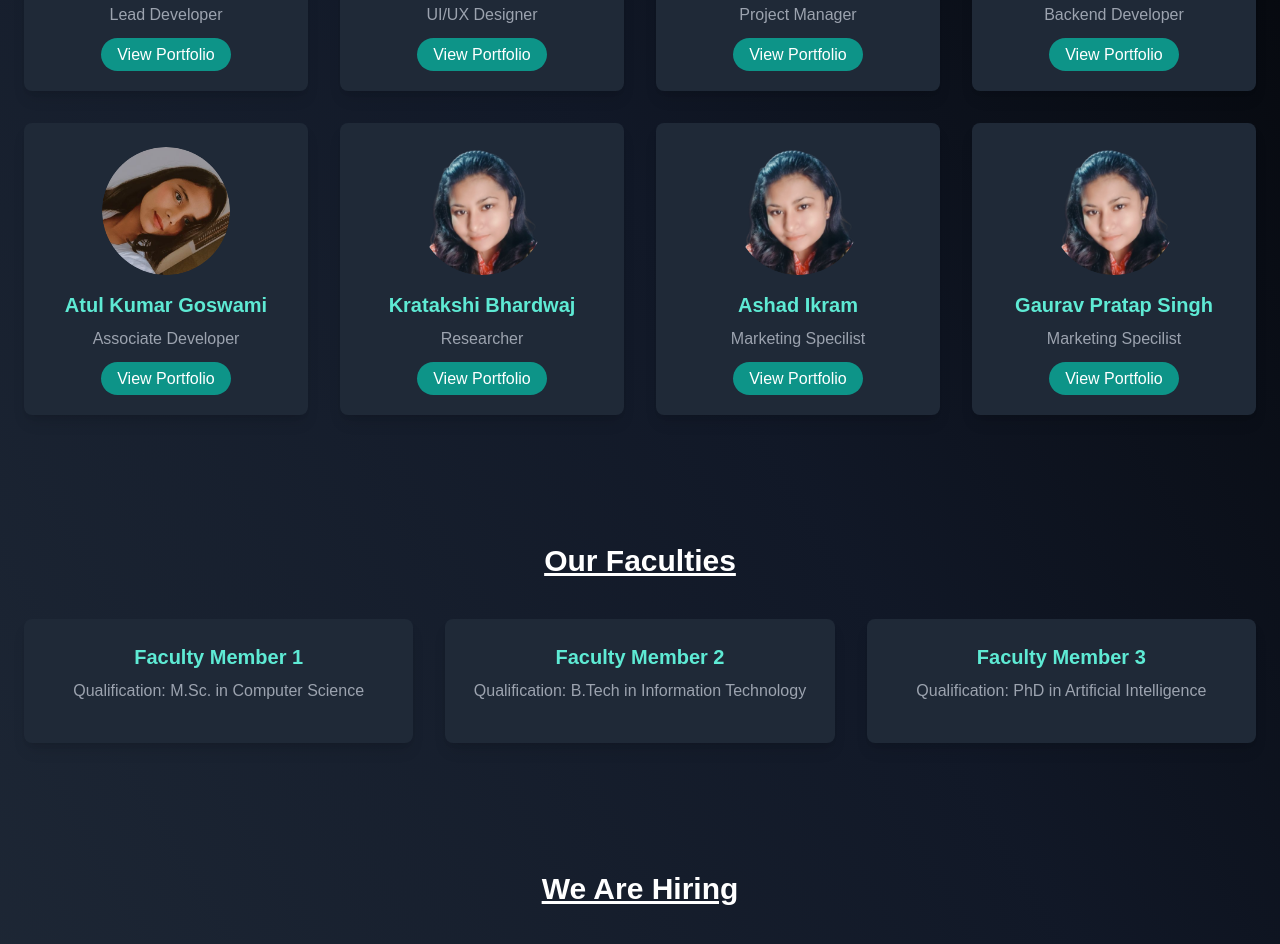
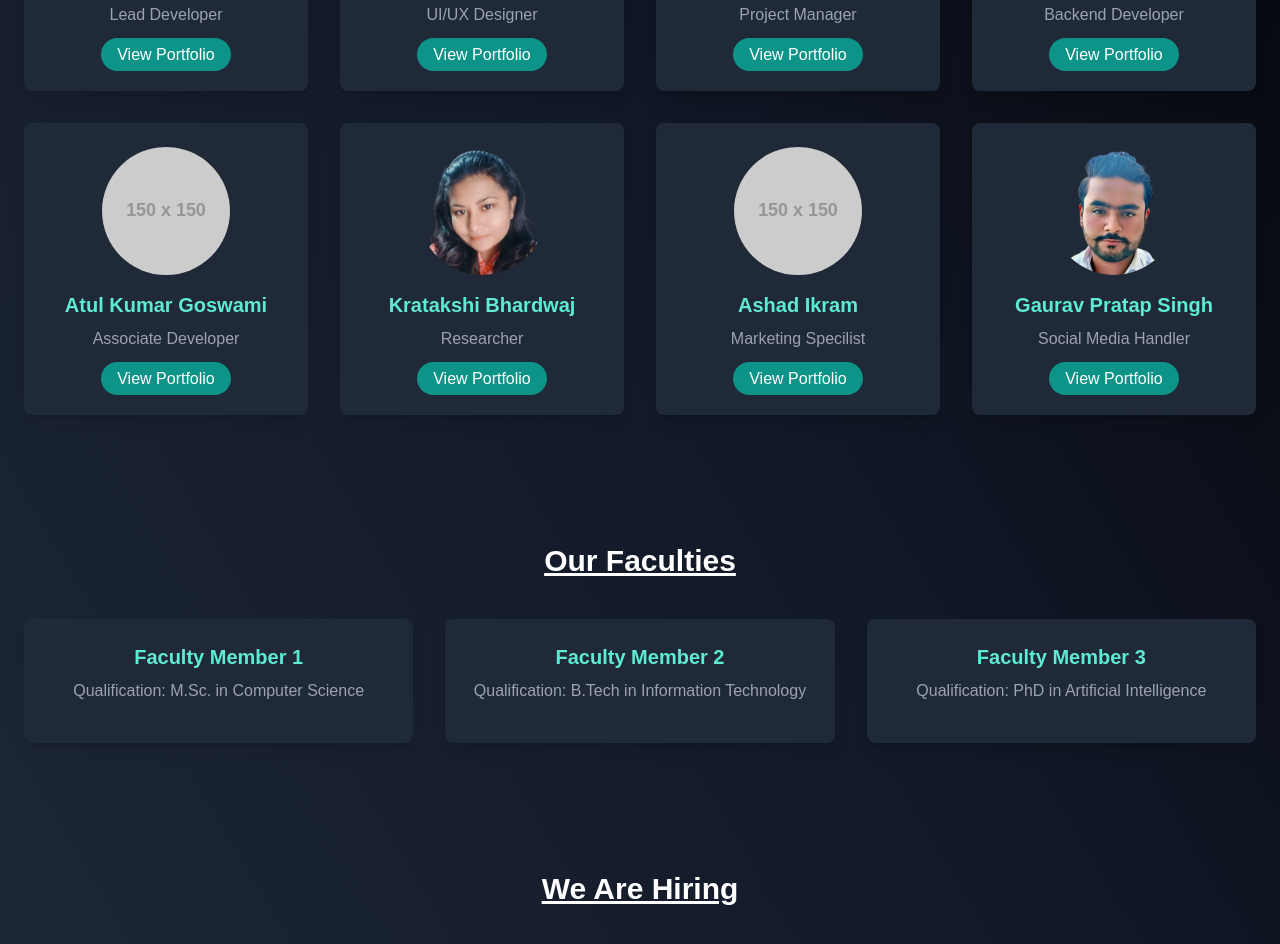
Before and after one commit to bhavy-sharma/VedaVerse, a website: page about.html in a window 1280 px wide. Shown: the part 869-1813 px from the top of the page. Drawn offline with nearby package versions, Linux system fonts and the light colour scheme; placeholder pictures from the web are drawn by us; a web font is replaced by a local one.

Commit message:
Add Gaurav Image and bold the home page Text

```diff
--- a/about.html
+++ b/about.html
@@ -116,7 +116,7 @@
                 </div>
                 <!-- Team Member 5 -->
                 <div class="bg-gray-800 rounded-lg p-6 text-center team-member shadow-lg">
-                    <img src="img/anjali.png" alt="Team Member 5" class="w-32 h-32 rounded-full mx-auto mb-4">
+                    <img src="https://via.placeholder.com/150" alt="Team Member 5" class="w-32 h-32 rounded-full mx-auto mb-4">
                     <h3 class="text-xl font-semibold mb-2 text-teal-300">Atul Kumar Goswami</h3>
                     <p class="mb-4 text-gray-400">Associate Developer</p>
                     <a href="#" class="bg-teal-600 hover:bg-teal-700 text-white px-4 py-2 rounded-full">View Portfolio</a>
@@ -130,16 +130,16 @@
                 </div>
                 <!-- Team Member 7 -->
                 <div class="bg-gray-800 rounded-lg p-6 text-center team-member shadow-lg">
-                    <img src="img/kratakshi.png" alt="Team Member 7" class="w-32 h-32 rounded-full mx-auto mb-4">
+                    <img src="https://via.placeholder.com/150" alt="Team Member 7" class="w-32 h-32 rounded-full mx-auto mb-4">
                     <h3 class="text-xl font-semibold mb-2 text-teal-300">Ashad Ikram</h3>
                     <p class="mb-4 text-gray-400">Marketing Specilist</p>
                     <a href="#" class="bg-teal-600 hover:bg-teal-700 text-white px-4 py-2 rounded-full">View Portfolio</a>
                 </div>
                 <!-- Team Member 8 -->
                 <div class="bg-gray-800 rounded-lg p-6 text-center team-member shadow-lg">
-                    <img src="img/kratakshi.png" alt="Team Member 8" class="w-32 h-32 rounded-full mx-auto mb-4">
+                    <img src="img/gaurav.png" alt="Team Member 8" class="w-32 h-32 rounded-full mx-auto mb-4">
                     <h3 class="text-xl font-semibold mb-2 text-teal-300">Gaurav Pratap Singh</h3>
-                    <p class="mb-4 text-gray-400">Marketing Specilist</p>
+                    <p class="mb-4 text-gray-400">Social Media Handler</p>
                     <a href="#" class="bg-teal-600 hover:bg-teal-700 text-white px-4 py-2 rounded-full">View Portfolio</a>
                 </div>
             </div>
```
Also changed, not shown: index.html (+2 -2 lines), img/gaurav.png (added).
